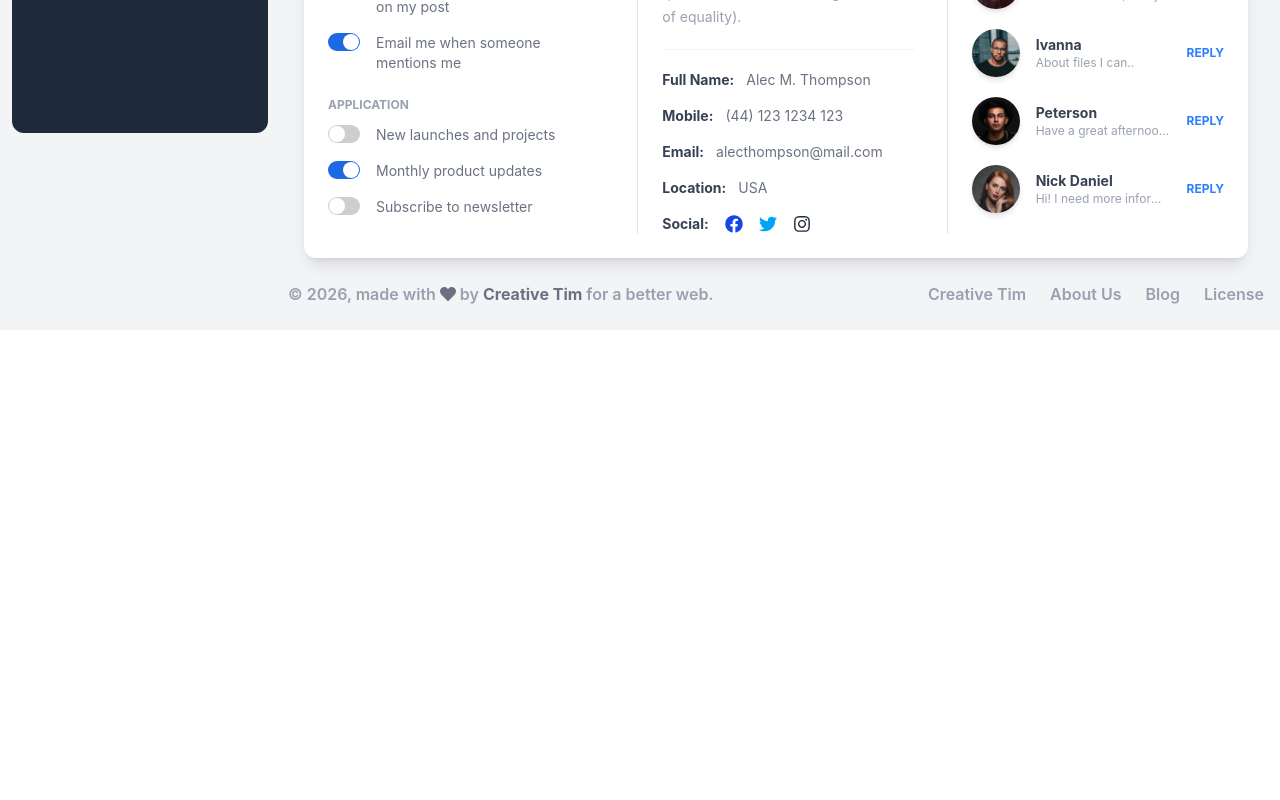
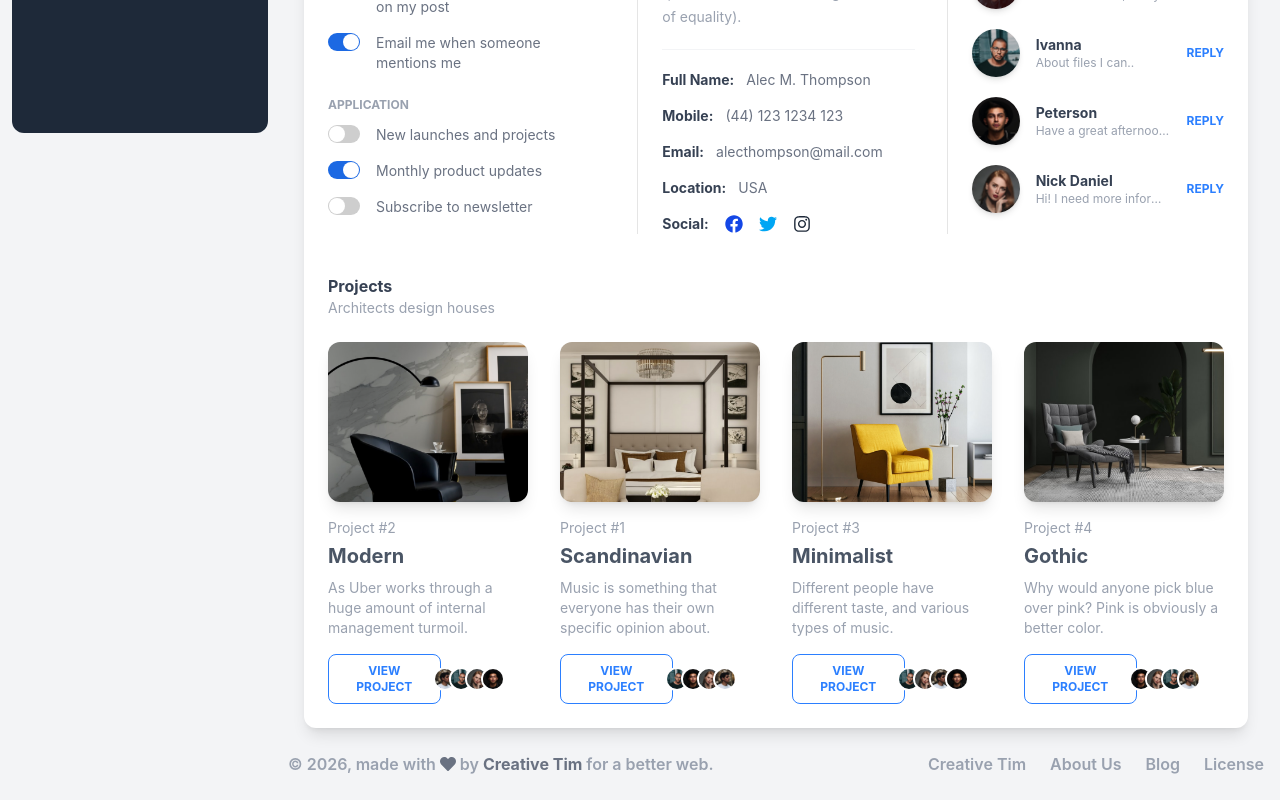
Before and after one commit to mahmoudYousf2005/Dashboard, a React (Vite) app: page /profile in a window 1280 px wide. Shown: the part 655-1455 px from the top of the page. Before the commit the page ends 985 px from the top, so only its background shows below. Built offline with nearby package versions, Linux system fonts and the light colour scheme.

Commit message:
feat(profile) add ProjectsSection component

```diff
--- a/src/layout/profile/ProfilePage.jsx
+++ b/src/layout/profile/ProfilePage.jsx
@@ -3,10 +3,13 @@ import ProfileHeader from "./components/ProfileHeader"
 import PlatformSettings from "./components/PlatformSettings"
 import ProfileInfoCard from "./components/ProfileInfoCard"
 import Conversations from "./components/Conversations"
+import ProjectsSection from "./components/ProjectsSection"
 const ProfilePage = () => {
   return (
    <div className="">
+
     <div className="h-56 md:h-72 rounded-xl bg-gradient-to-r from-blue-900 via-blue-600 to-sky-400" />
+
      <div className="-mt-8 mx-2 md:mx-4 bg-white rounded-xl shadow-lg p-4 md:p-6">
       <ProfileHeader />
       <div className="grid grid-cols-1 gap-8 mt-8 xl:grid-cols-3">
@@ -14,7 +17,9 @@ const ProfilePage = () => {
         <div className="min-w-0 xl:border-l xl:pl-6"><ProfileInfoCard /></div>
         <div className="min-w-0 xl:border-l xl:pl-6"><Conversations /></div>
       </div>
+      <ProjectsSection/>
     </div>
+
    </div>
   )
 }
--- /dev/null
+++ b/src/layout/profile/components/ProjectsSection.jsx
@@ -0,0 +1,32 @@
+import { profileProjects } from "../data/profileProjectsData"
+const ProjectsSection = () => {
+  return (
+    <div className="mt-10">
+       <h2 className="font-bold text-gray-700">Projects</h2>
+        <p className="text-sm text-gray-400">Architects design houses</p>
+
+        <div className="grid gap-8 mt-6 sm:grid-cols-2 xl:grid-cols-4">
+            {profileProjects.map((item)=>(
+                <div key={item.id} className="">
+                    <img src={item.imageDecor} alt={item.title} className="w-full h-40 object-cover rounded-xl shadow-lg" />
+                    <p className="text-sm text-gray-400 mt-4">{item.number}</p>
+                    <h3 className="font-bold text-xl text-gray-600 mt-1">{item.title}</h3>
+                    <p className="text-sm text-gray-400 mt-2">{item.description}</p>
+                    <div className="flex items-center justify-between gap-6 md:gap-0 mt-4">
+                        <button className="border border-blue-500 text-blue-500 text-xs font-bold px-4 py-2 rounded-lg uppercase">
+                            view Project
+                        </button>
+                        <div className="flex mr-8">
+                            {item.imageTeam.map((i)=>(
+                                <img key={i} src={i} className="w-6 h-6 -ml-2 rounded-full border-2 border-white "/>
+                            ))}
+                        </div>
+                    </div>
+                </div>
+            ))}
+        </div>
+    </div>
+  )
+}
+
+export default ProjectsSection
--- a/src/layout/profile/data/profileProjectsData.js
+++ b/src/layout/profile/data/profileProjectsData.js
@@ -1,7 +1,7 @@
 import decor1 from "../../../assets/decor1.jpg";
 import decor2 from "../../../assets/decor2.jpg";
 import decor3 from "../../../assets/decor3.jpg";
-import decor4 from "../../../assets/decor4.jpg";
+import decor4 from "../../../assets/decor4.jpeg";
 import team1 from "../../../assets/kal.jpg";
 import team2 from "../../../assets/ivana.jpg";
 import team3 from "../../../assets/team-3.jpg";
```
